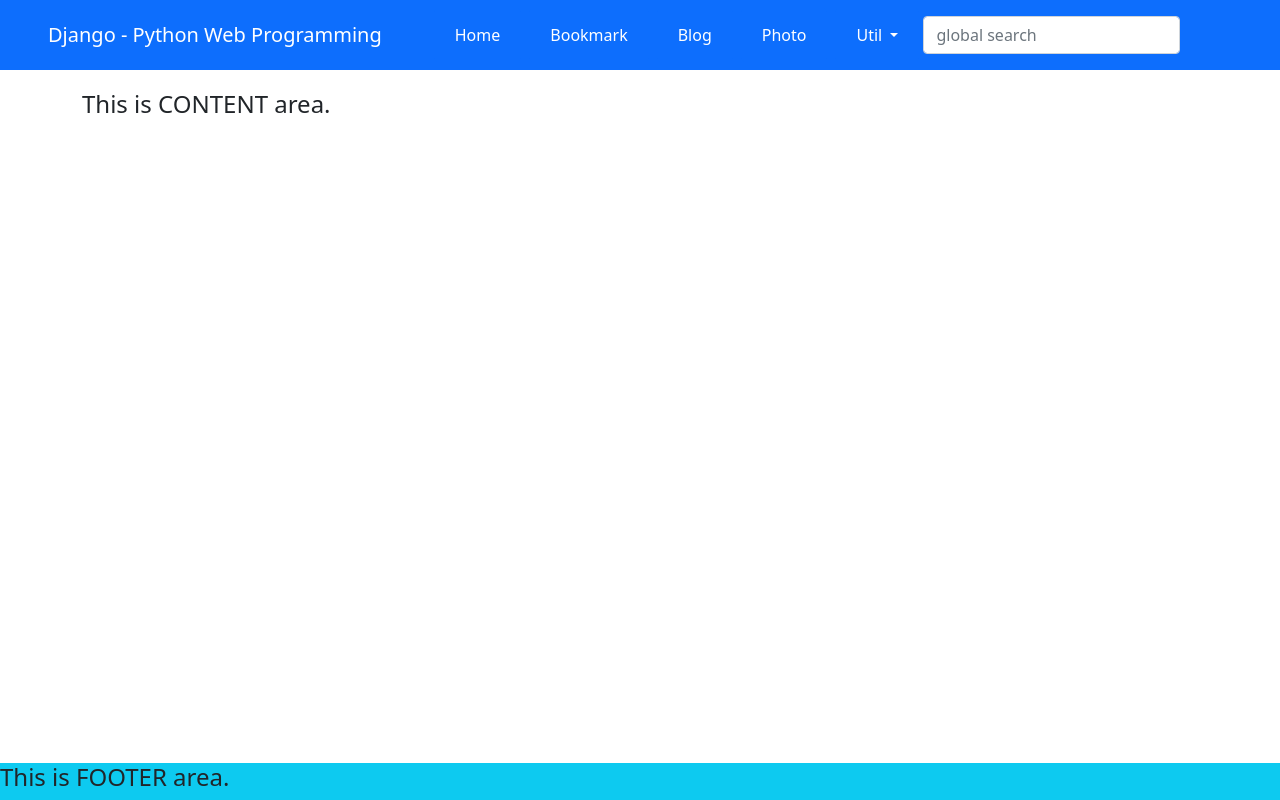
After one commit to xfrnk2/board-django, a Django app: template blog/blog/templates/home.html in a window 1280 px wide. The commit adds this page. Run offline with Django 3.2, Linux system fonts and the light colour scheme; the template is opened without the code that fills it, so the values that code supplies are empty; some libraries are stand-ins or nearby versions.

Commit message:
부트스트랩 적용,{% block %}태크와 {% url %} 태그를 적극적으로 활용해보기

```diff
--- /dev/null
+++ b/blog/blog/templates/base.html
@@ -0,0 +1,70 @@
+<!DOCTYPE html>
+<html lang="ko">
+<head>
+    <meta charset="utf-8">
+    <meta http-equiv="X-UA-Compatible" content="IE=edge">
+    <meta name="viewport" content="width=device-width, initial-scale=1">
+
+    <title>{% block title %}Django Web Programming{% endblock %}</title>
+    <link href="https://cdn.jsdelivr.net/npm/bootstrap@5.0.1/dist/css/bootstrap.min.css" rel="stylesheet">
+
+    {% block extra-style %}{% endblock %}
+</head>
+
+
+<body style="padding-top:90px;">
+<nav class="navbar navbar-expand-lg navbar-dark bg-primary fixed-top">
+  <span class="navbar-brand mx-5 mb-0 font-weight-bold font-italic">Django - Python Web Programming</span>
+
+    <button class="navbar-toggler" type="button" data-bs-toggle="collapse" data-bs-target="#navbarSupportedContent">
+      <span class="navbar-toggler-icon"></span>
+    </button>
+
+    <div class="collapse navbar-collapse" id="navbarSupportedContent">
+      <ul class="navbar-nav mr-auto">
+        <li class="nav-item mx-1 btn btn-primary">
+          <a class="nav-link text-white" href="{% url 'home' %}">Home</a>
+        </li>
+        <li class="nav-item mx-1 btn btn-primary">
+          <a class="nav-link text-white" href="{% url 'bookmark:index' %}">Bookmark</a>
+        </li>
+        <li class="nav-item mx-1 btn btn-primary">
+          <a class="nav-link text-white" href="{% url 'blog:index' %}">Blog</a>
+        </li>
+        <li class="nav-item mx-1 btn btn-primary">
+          <a class="nav-link text-white" href="">Photo</a>
+        </li>
+
+
+
+        <li class="nav-item dropdown mx-1 btn btn-primary">
+          <a class="nav-link dropdown-toggle text-white" href="#" data-toggle="dropdown">
+            Util
+          </a>
+          <div class="dropdown-menu">
+              <a class="dropdown-item" href="{% url 'admin:index' }">Admin</a>
+              <div class="dropdown-divider"></div>
+              <a class="dropdown-item" href="{% url 'blog:post_archive' }">Archive</a>
+                <a class="dropdown-item" href="">Search</a>
+              </div>
+            </li>
+          </ul>
+
+      <form class="form-inline my-2" action="" method="post"> {% csrf_token %}
+        <input class="form-control mr-sm-2" type="search" placeholder="global search" name="search_word">
+      </form>
+    </div>
+</nav>
+
+<div class="container">
+    {% block content %}{% endblock %}
+</div>
+
+{% block footer %}{% endblock %}
+
+<script src="https://cdn.jsdelivr.net/npm/bootstrap@5.0.1/dist/js/bootstrap.bundle.min.js"></script>
+<script src="https://kit.fontawesome.com/772c5ea586.js"></script>
+
+{% block extra-script %}{% endblock %}
+</body>
+</html>
--- /dev/null
+++ b/blog/blog/templates/home.html
@@ -0,0 +1,10 @@
+{% extends 'base.html' %}
+{% block title %}home.html{% endblock %}
+{% block content %}
+    <h4>This is CONTENT area.</h4>
+{% endblock %}
+{% block footer %}
+    <footer class="fixed-bottom bg-info">
+        <h4>This is FOOTER area.</h4>
+    </footer>
+{% endblock %}
--- a/blog/blog/urls.py
+++ b/blog/blog/urls.py
@@ -18,7 +18,7 @@ from django.urls import path, include
 from blog.views import HomeView
 
 urlpatterns = [
-    path('', Homeview.as_view(), name='home')
+    path('', HomeView.as_view(), name='home'),
     path('admin/', admin.site.urls),
     path('blog/', include('blogapp.urls')),
     path('bookmark/', include('bookmarkapp.urls')),
--- a/blog/bookmarkapp/templates/bookmarkapp/bookmark_list.html
+++ b/blog/bookmarkapp/templates/bookmarkapp/bookmark_list.html
@@ -11,7 +11,7 @@
 
     <ul>
         {% for bookmark in object_list %}
-            <li><a href="{% url 'detail' bookmark.id %}">{{ bookmark }}</a></li>
+            <li><a href="{% url 'bookmark:detail' bookmark.id %}">{{ bookmark }}</a></li>
         {% endfor %}
     </ul>
 </div>
--- a/blog/bookmarkapp/urls.py
+++ b/blog/bookmarkapp/urls.py
@@ -3,6 +3,7 @@ from django.urls import path
 
 from bookmarkapp.views import BookmarkLV, BookmarkDV
 
+app_name = 'bookmark'
 urlpatterns = [
 #
 #     # class-based views
```
Also changed, not shown: blog/blog/settings.py (+4 -3 lines).
